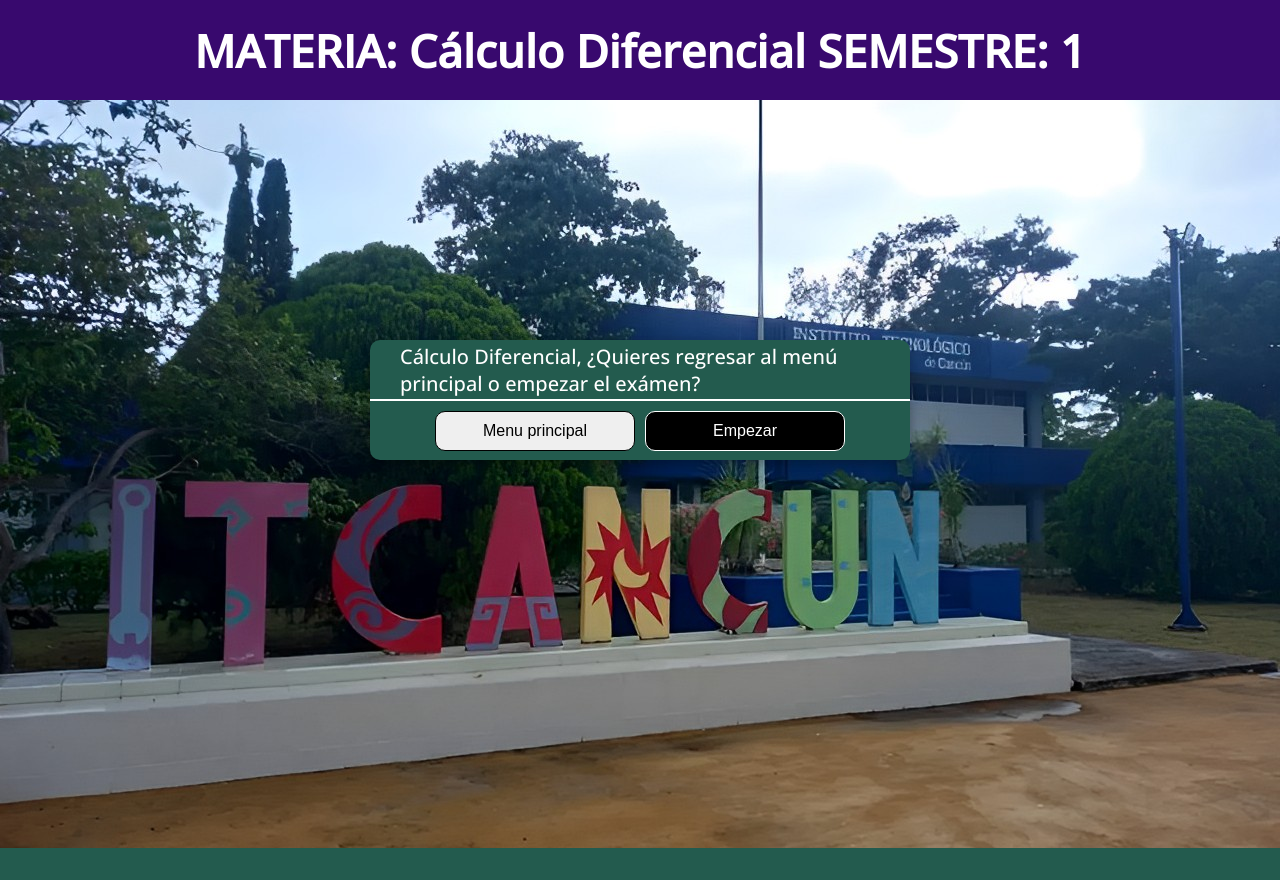
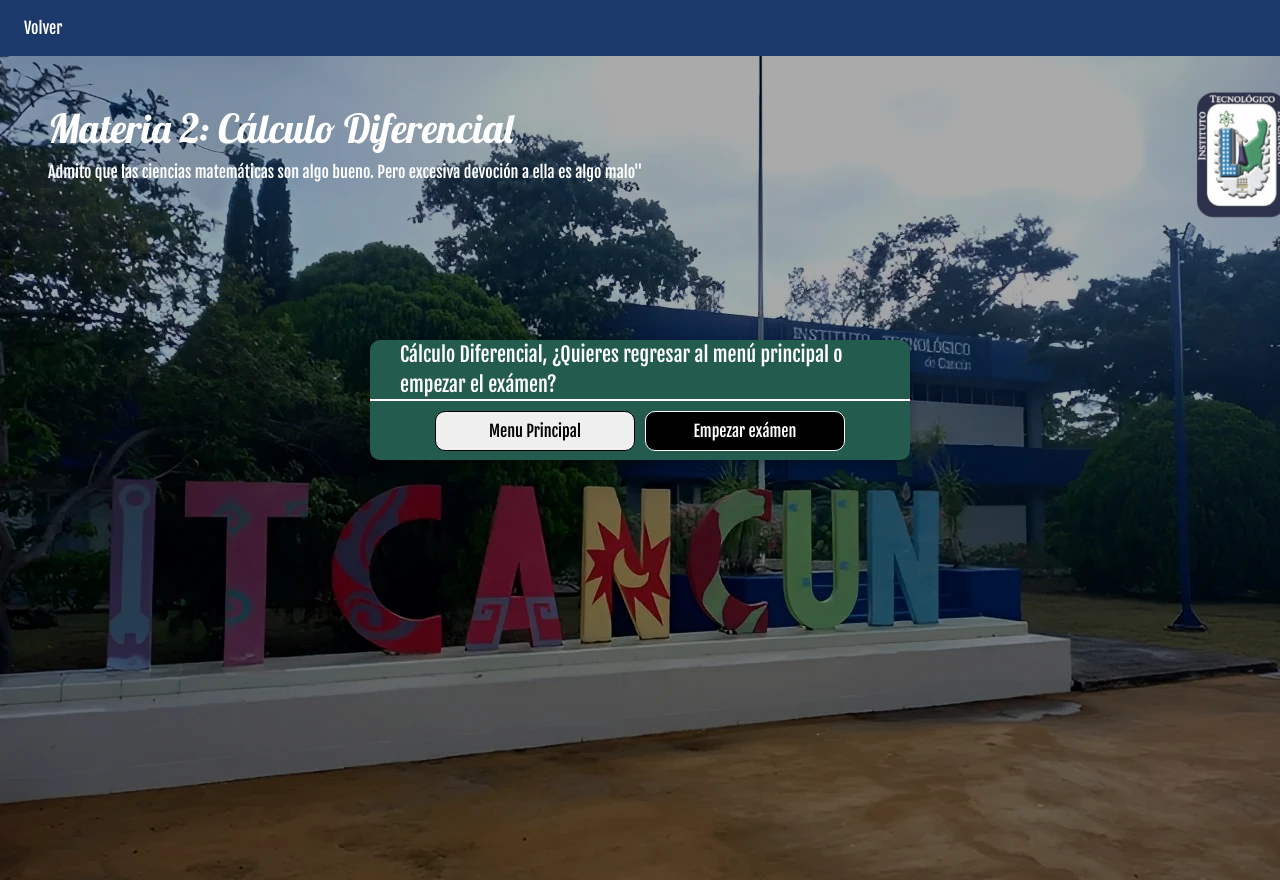
Before and after one commit to hharieta/ecd-play, a plain HTML site: page pages/2-Calculo-diferencial.html in a window 1280 px wide. Both pictures are taken after a click on the button "INICIAR". Before the commit the page ends 848 px from the top, so only its background shows below. Drawn offline with nearby package versions, Linux system fonts and the light colour scheme; a web font is replaced by a local one.

Commit message:
changed Diferencial style

```diff
--- a/pages/2-Calculo-diferencial.html
+++ b/pages/2-Calculo-diferencial.html
@@ -2,21 +2,56 @@
 <html lang="en">
     <head>
         <style>
-            .heading { color: #ffffff; }
+            @import url("https://fonts.googleapis.com/css2?family=Fjalla+One&family=Girassol&family=Noto+Sans&family=Rampart+One&family=Lobster&display=swap");
         </style>
         <meta charset="UTF-8">
         <meta http-equiv="X-UA-Compatible" content="IE=edge">
         <meta name="viewport" content="width=device-width, initial-scale=1.0">
-        <link rel="stylesheet" href="../styles/index.css">
+        <link
+        href="https://cdn.jsdelivr.net/npm/bootstrap@5.1.1/dist/css/bootstrap.min.css"
+        rel="stylesheet"
+        integrity="sha384-F3w7mX95PdgyTmZZMECAngseQB83DfGTowi0iMjiWaeVhAn4FJkqJByhZMI3AhiU"
+        crossorigin="anonymous"/>
         <link rel="stylesheet" href="../styles/info.css">
+        <link rel="stylesheet" href="../styles/pages.css">
         <script src="https://kit.fontawesome.com/ebfc397d20.js" crossorigin="anonymous"></script>
         <title>Cálculo Diferencial</title>
     </head>
     <body>
-        <header class="encabezado">
-            <h2 class="heading">MATERIA: Cálculo Diferencial SEMESTRE: 1</h2>
+        <header>
+            <nav
+              class="navbar navbar-expand-lg navbar-light"
+              style="background-color: #1B396A;"
+            >
+              <a class="navbar-brand" href="#"></a>
+
+              <ul class="navbar-nav">
+                <li class="nav-item">
+                  <a class="nav-link active" aria-current="page" style="color: white;" href="index.html">Volver</a>
+                </li>
+              </ul>
+            </nav>
+            <div
+              class="cover-small d-flex justify-content-end align-items-start p-5 flex-column"
+              style="background-image: url(../src/img/LOGO-ITCANCUN2.png);"
+              title="algebralineal"
+            >
+              <h1 style="color: white;">
+                Materia 2: Cálculo Diferencial
+              </h1>
+              <p style="color: white;">
+                Admito que las ciencias matemáticas son algo bueno. Pero excesiva devoción a ella es algo malo"
+              </p>
+              <!-- <button class="btn btn-success">
+                Comprar
+              </button> -->
+            </div>
         </header>
-        <!--Boton de inicio-->
+
+        <section>
+            <div class="container mt-5 mb-5">
+                <!--Boton de inicio-->
+
         <div class="start_btn"><button>INICIAR</button></div>
 
         <!--Información del desafio-->
@@ -25,33 +60,33 @@
                 <span>Cálculo Diferencial, ¿Quieres regresar al menú principal o empezar el exámen?</span>
             </div>
             <div class="buttons">
-                <button class="quit">Menu principal</button>
-                <button class="restart">Empezar</button>
+                <button class="quit">Menu Principal</button>
+                <button class="restart">Empezar exámen</button>
             </div>
         </div>
 
         <!--Quiz box-->
-        <div class="quiz_box">
+        <div class="quiz_box" >
             <header>
-                <div class="title">Desafio: Calculo diferenial</div>
+                <div class="title">Desafío: Diferencial</div>
                 <div class="timer">
                     <div class="time_text">Tiempo restante: </div>
                     <div class="timer_min">3600</div>
                 </div>
             </header>
             <section>
+                <div class="container mt-5 mb-5"></div>
                 <div class="que_text">
-                    <!-- <span>¿Cuántas soluciones tiene la ecuacion x^2=5x?</span> -->
+
                 </div>
                 <div class="option_list">
-
                 </div>
             </section>
             <footer>
                 <div class="total_que">
                     <!--<span><p>2</p>de<p>5</p>Preguntas</span>-->
                 </div>
-                <button class="next_btn">Next</button>
+                <button class="next_btn">Siguiente</button>
             </footer>
         </div>
 
@@ -60,14 +95,16 @@
             <div class="complete_text">
                 ¡Exámen terminado!
             </div>
-            <div class="score_text">
-                <span> obtuviste <p>7</p> de <p>15</p> </span>
+          <div class="score_text">
+                <span style="text-align: justify;"> obtuviste <p style="text-align: justify;">35</p> de <p>50</p> </span>
             </div>
             <div class="buttons">
                 <button class="restart"> Reintentar </button>
-                <a href="index.html"><button class="quit"> Regresar al menu para seleccionar nivel </button></a>
+                <a href="index.html"><button class="quit"> Regresar al menú</button></a>
             </div>
         </div>
+            </div>
+        </section>
 
         <script src="../js/2-diferencial.js"></script>
         <script src="../js/2-preguntas-diferencial.js"></script>
```
